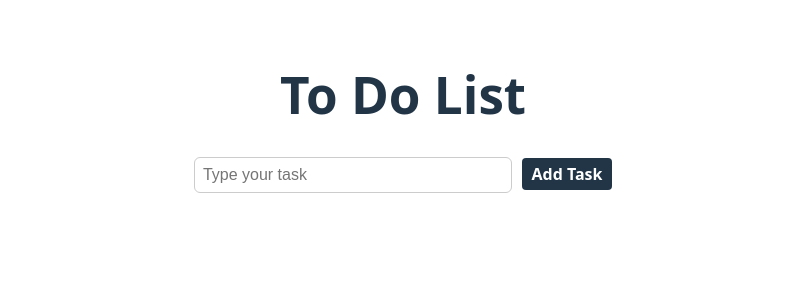
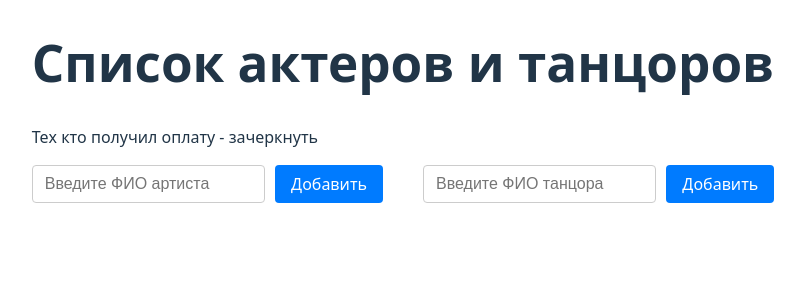
Before and after one commit to Elizaveta-Battalova/react-hello-app, a React (Vite) app in the folder my-react-app/: page / in a window 1280 px wide. Shown: the top 300 px of the page, without its empty margins (237-1042 px from the left). Built offline with nearby package versions, Linux system fonts and the light colour scheme.

Commit message:
New version actors list

```diff
--- a/my-react-app/src/App.css
+++ b/my-react-app/src/App.css
@@ -1,70 +1,119 @@
-#root {
-  max-width: 1280px;
-  margin: 0 auto;
-  padding: 2rem;
-  text-align: center;
+.inputs-wrapper {
+  display: flex;
+  gap: 40px;
+  flex-wrap: wrap;
 }
 
-ul {
+.input-block {
+  flex: 1 1 300px;
+}
+
+.input-row {
+  display: flex;
+  gap: 10px;
+  margin-bottom: 20px;
+}
+
+.input-row input {
+  flex: 1;
+  padding: 8px 12px;
+  font-size: 16px;
+  box-sizing: border-box;
+  border: 1px solid #ccc;
+  border-radius: 4px;
+}
+
+.input-row button {
+  padding: 8px 16px;
+  font-size: 16px;
+  cursor: pointer;
+  white-space: nowrap;
+  border: none;
+  border-radius: 4px;
+  background: #007bff;
+  color: white;
+}
+
+.input-row button:hover {
+  background: #0056b3;
+}
+
+.input-block ul {
   list-style: none;
   padding: 0;
-  max-width: 600px;
-  margin: 2rem auto;
-  text-align: left;
+  margin: 0;
 }
 
-li {
-  background: #f0f0f0;
-  margin-bottom: 0.75rem;
-  padding: 0.75rem 1rem;
-  border-radius: 6px;
+.input-block li {
   display: flex;
+  align-items: center;
   justify-content: space-between;
-  align-items: center;
-  font-size: 1.1rem;
-  text-align: left;
+  margin-bottom: 10px;
+  background: #f2f2f2;
+  padding: 8px 12px;
+  border-radius: 4px;
 }
 
-li span {
+.input-block li span {
   cursor: pointer;
   flex-grow: 1;
 }
 
-button {
-  background-color: #213547;
+.input-block li button {
+  margin-left: 20px;
+  padding: 4px 8px;
+  font-size: 14px;
+  cursor: pointer;
   border: none;
+  border-radius: 4px;
+  background: #dc3545;
   color: white;
-  padding: 0.3rem 0.6rem;
-  border-radius: 4px;
-  cursor: pointer;
-  font-weight: bold;
-  transition: background-color 0.3s ease;
 }
 
-button:hover {
-  background-color: #ff4c4c;
+.input-block li button:hover {
+  background: #a71d2a;
 }
 
-input[type="text"] {
-  padding: 0.5rem;
-  font-size: 1rem;
-  width: 300px;
-  border: 1px solid #ccc;
-  border-radius: 6px;
-  margin: 0 10px 10px 0;
+@media (max-width: 600px) {
+  .inputs-wrapper {
+    flex-direction: column;
+    gap: 20px;
+  }
+
+  .input-row {
+    flex-direction: column;
+  }
+
+  .input-row input {
+    width: 100%;
+  }
+
+  .input-row button {
+    width: 100%;
+  }
 }
 
-button.add-task {
-  background-color: #4caf50;
-  color: white;
-  border: none;
-  padding: 0.5rem 1rem;
-  font-size: 1rem;
-  border-radius: 6px;
-  cursor: pointer;
-  transition: background-color 0.3s ease;
+@media (prefers-color-scheme: dark) {
+  body {
+    background: #121212;
+    color: #eee;
+  }
+
+  .input-row input {
+    background: #1e1e1e;
+    color: #eee;
+    border: 1px solid #333;
+  }
+
+  .input-row button {
+    background: #0d6efd;
+  }
+
+  .input-block li {
+    background: #1e1e1e;
+  }
+
+  .input-block li button {
+    background: #dc3545;
+  }
 }
-
-button.add-task:hover {
-  background-color: #3e8e41;
-}
--- a/my-react-app/src/App.jsx
+++ b/my-react-app/src/App.jsx
@@ -2,87 +2,178 @@ import { useState, useEffect } from "react";
 import "./App.css";
 
 function App() {
-  const [taskList, setTaskList] = useState([]);
-  const [taskInput, setTaskInput] = useState("");
-  const [completedIds, setCompletedIds] = useState([]);
-  const [hasLoadedFromStorage, setHasLoadedFromStorage] = useState(false);
+  const [actorsList, setActorsList] = useState([]);
+  const [dancersList, setDancersList] = useState([]);
+
+  const [newActorInput, setNewActorInput] = useState("");
+  const [newDancerInput, setNewDancerInput] = useState("");
+
+  const [paidActors, setPaidActors] = useState([]);
+  const [paidDancers, setPaidDancers] = useState([]);
+
+  const [actorsHasLoaded, setActorsHasLoaded] = useState(false);
+  const [dancersHasLoaded, setDancersHasLoaded] = useState(false);
+  const [paidActorsHasLoaded, setPaidActorsHasLoaded] = useState(false);
+  const [paidDancersHasLoaded, setPaidDancersHasLoaded] = useState(false);
 
   useEffect(() => {
-    const storedTasks = JSON.parse(localStorage.getItem("tasks"));
-    const storedCompleted = JSON.parse(localStorage.getItem("completedTasks"));
+    const savedActors = JSON.parse(localStorage.getItem("actors"));
+    const savedDancers = JSON.parse(localStorage.getItem("dancers"));
+    const savedPaidActors = JSON.parse(localStorage.getItem("paidActors"));
+    const savedPaidDancers = JSON.parse(localStorage.getItem("paidDancers"));
 
-    if (storedTasks) setTaskList(storedTasks);
-    if (storedCompleted) setCompletedIds(storedCompleted);
+    if (savedActors) setActorsList(savedActors);
+    if (savedDancers) setDancersList(savedDancers);
+    if (savedPaidActors) setPaidActors(savedPaidActors);
+    if (savedPaidDancers) setPaidDancers(savedPaidDancers);
 
-    setHasLoadedFromStorage(true);
+    setActorsHasLoaded(true);
+    setDancersHasLoaded(true);
+    setPaidActorsHasLoaded(true);
+    setPaidDancersHasLoaded(true);
   }, []);
 
   useEffect(() => {
-    if (hasLoadedFromStorage) {
-      localStorage.setItem("tasks", JSON.stringify(taskList));
+    if (actorsHasLoaded) {
+      localStorage.setItem("actors", JSON.stringify(actorsList));
     }
-  }, [taskList, hasLoadedFromStorage]);
+  }, [actorsList, actorsHasLoaded]);
 
   useEffect(() => {
-    if (hasLoadedFromStorage) {
-      localStorage.setItem("completedTasks", JSON.stringify(completedIds));
+    if (dancersHasLoaded) {
+      localStorage.setItem("dancers", JSON.stringify(dancersList));
     }
-  }, [completedIds, hasLoadedFromStorage]);
+  }, [dancersList, dancersHasLoaded]);
 
-  const addTask = () => {
-    if (taskInput.trim() === "") return;
+  useEffect(() => {
+    if (paidActorsHasLoaded) {
+      localStorage.setItem("paidActors", JSON.stringify(paidActors));
+    }
+  }, [paidActors, paidActorsHasLoaded]);
 
-    const newTask = {
+  useEffect(() => {
+    if (paidDancersHasLoaded) {
+      localStorage.setItem("paidDancers", JSON.stringify(paidDancers));
+    }
+  }, [paidDancers, paidDancersHasLoaded]);
+
+  const addActor = () => {
+    const actor = {
       id: Date.now(),
-      text: taskInput.trim(),
+      text: newActorInput,
+    };
+    if (newActorInput.trim() !== "") {
+      setActorsList([...actorsList, actor]);
+    }
+    setNewActorInput("");
   };
 
-    setTaskList([...taskList, newTask]);
-    setTaskInput("");
+  const addDancer = () => {
+    const dancer = {
+      id: Date.now(),
+      text: newDancerInput,
+    };
+    if (newDancerInput.trim() !== "") {
+      setDancersList([...dancersList, dancer]);
+    }
+    setNewDancerInput("");
   };
 
-  const deleteTask = (id) => {
-    setTaskList(taskList.filter((task) => task.id !== id));
-    setCompletedIds(completedIds.filter((completedId) => completedId !== id));
+  const togglePaidActor = (paidActorId) => {
+    setPaidActors((currentPaidActors) =>
+      currentPaidActors.includes(paidActorId)
+        ? currentPaidActors.filter((id) => id !== paidActorId)
+        : [...currentPaidActors, paidActorId]
+    );
   };
 
-  const toggleTask = (id) => {
-    setCompletedIds((prev) =>
-      prev.includes(id) ? prev.filter((i) => i !== id) : [...prev, id]
+  const togglePaidDancer = (paidDancerId) => {
+    setPaidDancers((currentPaidDancers) =>
+      currentPaidDancers.includes(paidDancerId)
+        ? currentPaidDancers.filter((id) => id !== paidDancerId)
+        : [...currentPaidDancers, paidDancerId]
     );
+  };
+
+  const deleteActor = (actorToDeleteId) => {
+    setActorsList(actorsList.filter((actor) => actor.id !== actorToDeleteId));
+    setPaidActors(paidActors.filter((id) => id !== actorToDeleteId));
+  };
+
+  const deleteDancer = (dancerToDeleteId) => {
+    setDancersList(
+      dancersList.filter((dancer) => dancer.id !== dancerToDeleteId)
+    );
+    setPaidDancers(paidDancers.filter((id) => id !== dancerToDeleteId));
   };
 
   return (
     <div>
-      <h1>To Do List</h1>
-
+      <h1>Список актеров и танцоров</h1>
+      <p>Тех кто получил оплату - зачеркнуть</p>
+      <div className="inputs-wrapper">
+        <div className="input-block">
+          <div className="input-row">
             <input
               type="text"
-        placeholder="Type your task"
-        value={taskInput}
-        onChange={(e) => setTaskInput(e.target.value)}
-        onKeyDown={(e) => e.key === "Enter" && addTask()}
+              placeholder="Введите ФИО артиста"
+              value={newActorInput}
+              onChange={(e) => setNewActorInput(e.target.value)}
+              onKeyDown={(e) => e.key === "Enter" && addActor()}
             />
-      <button onClick={addTask}>Add Task</button>
+            <button onClick={addActor}>Добавить</button>
+          </div>
 
           <ul>
-        {taskList.map((task) => (
-          <li key={task.id}>
+            {actorsList.map((actor) => (
+              <li key={actor.id}>
                 <span
-              onClick={() => toggleTask(task.id)}
+                  onClick={() => togglePaidActor(actor.id)}
                   style={{
-                textDecoration: completedIds.includes(task.id)
+                    textDecoration: paidActors.includes(actor.id)
                       ? "line-through"
                       : "none",
-                cursor: "pointer",
                   }}
                 >
-              {task.text}
+                  {actor.text}
                 </span>
-            <button onClick={() => deleteTask(task.id)}>Delete</button>
+                <button onClick={() => deleteActor(actor.id)}>Удалить</button>
               </li>
             ))}
           </ul>
+        </div>
+
+        <div className="input-block">
+          <div className="input-row">
+            <input
+              type="text"
+              placeholder="Введите ФИО танцора"
+              value={newDancerInput}
+              onChange={(e) => setNewDancerInput(e.target.value)}
+              onKeyDown={(e) => e.key === "Enter" && addDancer()}
+            />
+            <button onClick={addDancer}>Добавить</button>
+          </div>
+
+          <ul>
+            {dancersList.map((dancer) => (
+              <li key={dancer.id}>
+                <span
+                  onClick={() => togglePaidDancer(dancer.id)}
+                  style={{
+                    textDecoration: paidDancers.includes(dancer.id)
+                      ? "line-through"
+                      : "none",
+                  }}
+                >
+                  {dancer.text}
+                </span>
+                <button onClick={() => deleteDancer(dancer.id)}>Удалить</button>
+              </li>
+            ))}
+          </ul>
+        </div>
+      </div>
     </div>
   );
 }
```
Lines whose indentation alone changed are shown as unchanged.
